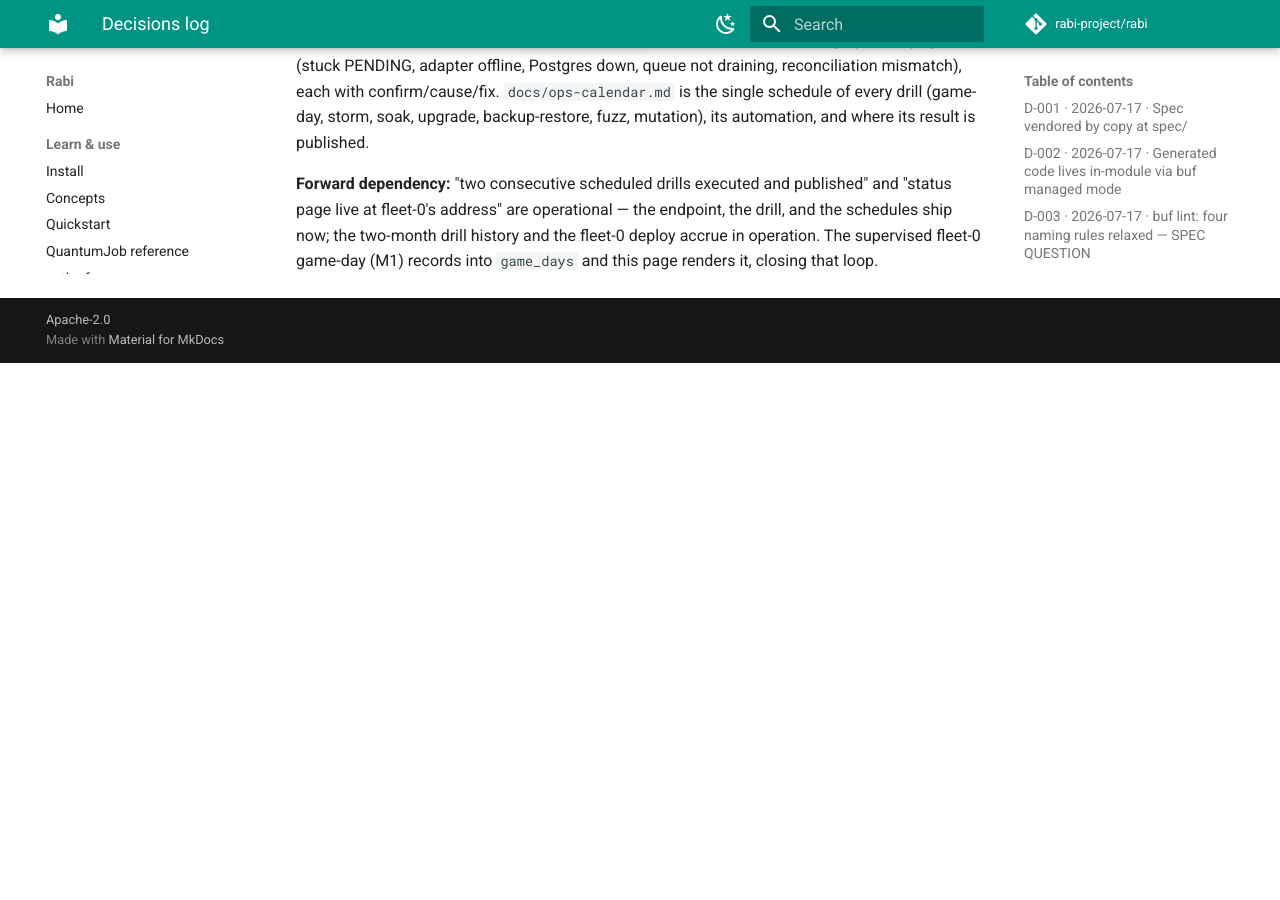
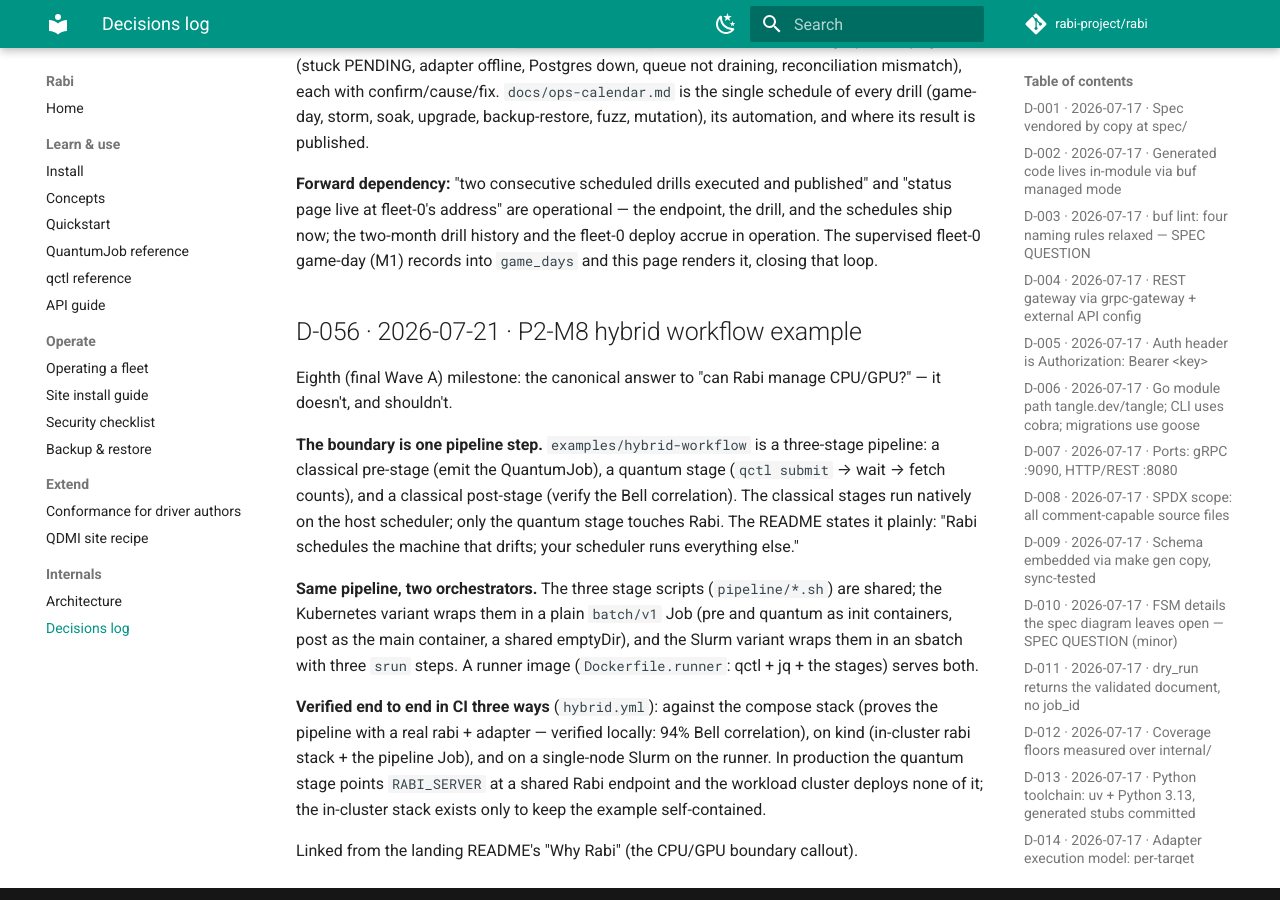
Before and after one commit to rabi-project/rabi, an MkDocs documentation site: the page built from docs/decisions.md, in a window 1280 px wide and 900 px high, scrolled down 24081 px. Built offline with MkDocs 1.6.1 and Material for MkDocs 9.7.7, drawn with Linux system fonts in a browser that asks for light colours; comment, search, counter and statistics services are not loaded; before the commit the page ends 24444 px from its top, so only the background shows below that.

Commit message:
p2.m8: hybrid workflow example (classical + quantum)
The canonical answer to "can Rabi manage CPU/GPU?": it schedules the machine
that drifts; your scheduler runs everything else.

- examples/hybrid-workflow: a three-stage pipeline (classical pre -> quantum via
  qctl -> classical post) shared by two orchestrators. Kubernetes variant is a
  plain batch/v1 Job (pre/quantum as init containers, post as main, shared
  emptyDir); Slurm variant is an sbatch with three srun steps. A runner image
  (qctl + jq + stages) serves both. README explains the boundary.
- hybrid.yml runs all three end to end: compose (real rabi+adapter, verified
  locally at 94% Bell correlation), kind (in-cluster stack + pipeline Job), and
  single-node Slurm.
- Linked from the landing README's CPU/GPU boundary callout.

Decision D-056.

```diff
--- a/docs/decisions.md
+++ b/docs/decisions.md
@@ -992,3 +992,30 @@ and "status page live at fleet-0's address" are operational — the endpoint, th
 drill, and the schedules ship now; the two-month drill history and the fleet-0
 deploy accrue in operation. The supervised fleet-0 game-day (M1) records into
 `game_days` and this page renders it, closing that loop.
+
+## D-056 · 2026-07-21 · P2-M8 hybrid workflow example
+
+Eighth (final Wave A) milestone: the canonical answer to "can Rabi manage
+CPU/GPU?" — it doesn't, and shouldn't.
+
+**The boundary is one pipeline step.** `examples/hybrid-workflow` is a three-stage
+pipeline: a classical pre-stage (emit the QuantumJob), a quantum stage (`qctl
+submit` → wait → fetch counts), and a classical post-stage (verify the Bell
+correlation). The classical stages run natively on the host scheduler; only the
+quantum stage touches Rabi. The README states it plainly: "Rabi schedules the
+machine that drifts; your scheduler runs everything else."
+
+**Same pipeline, two orchestrators.** The three stage scripts (`pipeline/*.sh`)
+are shared; the Kubernetes variant wraps them in a plain `batch/v1` Job (pre and
+quantum as init containers, post as the main container, a shared emptyDir), and
+the Slurm variant wraps them in an sbatch with three `srun` steps. A runner image
+(`Dockerfile.runner`: qctl + jq + the stages) serves both.
+
+**Verified end to end in CI three ways** (`hybrid.yml`): against the compose stack
+(proves the pipeline with a real rabi + adapter — verified locally: 94% Bell
+correlation), on kind (in-cluster rabi stack + the pipeline Job), and on a
+single-node Slurm on the runner. In production the quantum stage points
+`RABI_SERVER` at a shared Rabi endpoint and the workload cluster deploys none of
+it; the in-cluster stack exists only to keep the example self-contained.
+
+Linked from the landing README's "Why Rabi" (the CPU/GPU boundary callout).
```
Also changed, not shown: README.md (+7 -0 lines), examples/hybrid-workflow/README.md (added, +72 -0 lines), 9 other files.
